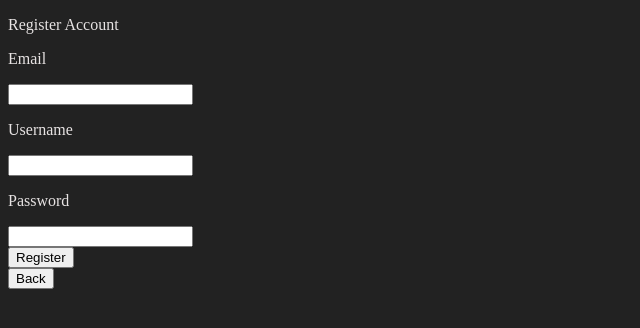
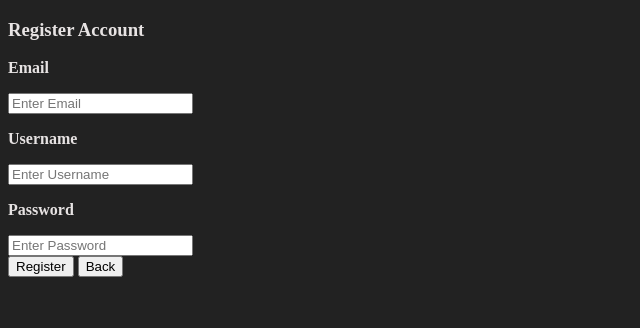
Before and after one commit to obsolete2099/WI5DOM, a Flask app: page /register in a window 1280 px wide. Shown: the top 328 px of the page, without its empty margins (0-640 px from the left). Run offline with Flask 3, Linux system fonts and the light colour scheme; some libraries are stand-ins or nearby versions.

Commit message:
Update register.html
Changed the Register Account to header 3

Changed the text boxes to have placeholders instead of having text inside them initially

reference style sheet which will be submitted.

```diff
--- a/templates/register.html
+++ b/templates/register.html
@@ -1,24 +1,27 @@
 {% extends 'base.html' %} {% block head %} {% endblock %} {% block body %}
-<p>Register Account</p>
+<head>
+  <link rel="stylesheet" href="register.css">
+</head>
+<h3>Register Account</h3>
 <p class="register-error error-text">{{register_error_message}}</p>
 
 <div class="login-block">
   <form method="POST">
-    <p>Email</p>
-    <input type="text" name="email" class="email-field" />
-    <p>Username</p>
-    <input type="text" name="username" class="username-field" />
-    <p>Password</p>
-    <input type="password" name="password" />
+    <p><b>Email</b></p>
+    <input type="text" name="email" placeholder="Enter Email" class="email-field" />
+    <p><b>Username</b></p>
+    <input type="text" name="username" placeholder="Enter Username"  class="username-field" />
+    <p><b>Password</b></p>
+    <input type="password" placeholder="Enter Password" name="password" />
     <br />
-    <button class="register-account">Register</button>
   </form>
+  <button class="register-account">Register</button>
   <button onclick="location.href='/'">Back</button>
 </div>
 
 <script>
-  let username = "{{username}}";
-  let email = "{{email}}";
+
+
 
   if (username.length > 0) {
     document.querySelector(".username-field").setAttribute("value", username);
@@ -26,6 +29,9 @@
 
   if (email.length > 0) {
     document.querySelector(".email-field").setAttribute("value", email);
+
   }
+
+
 </script>
 {% endblock %}
```
